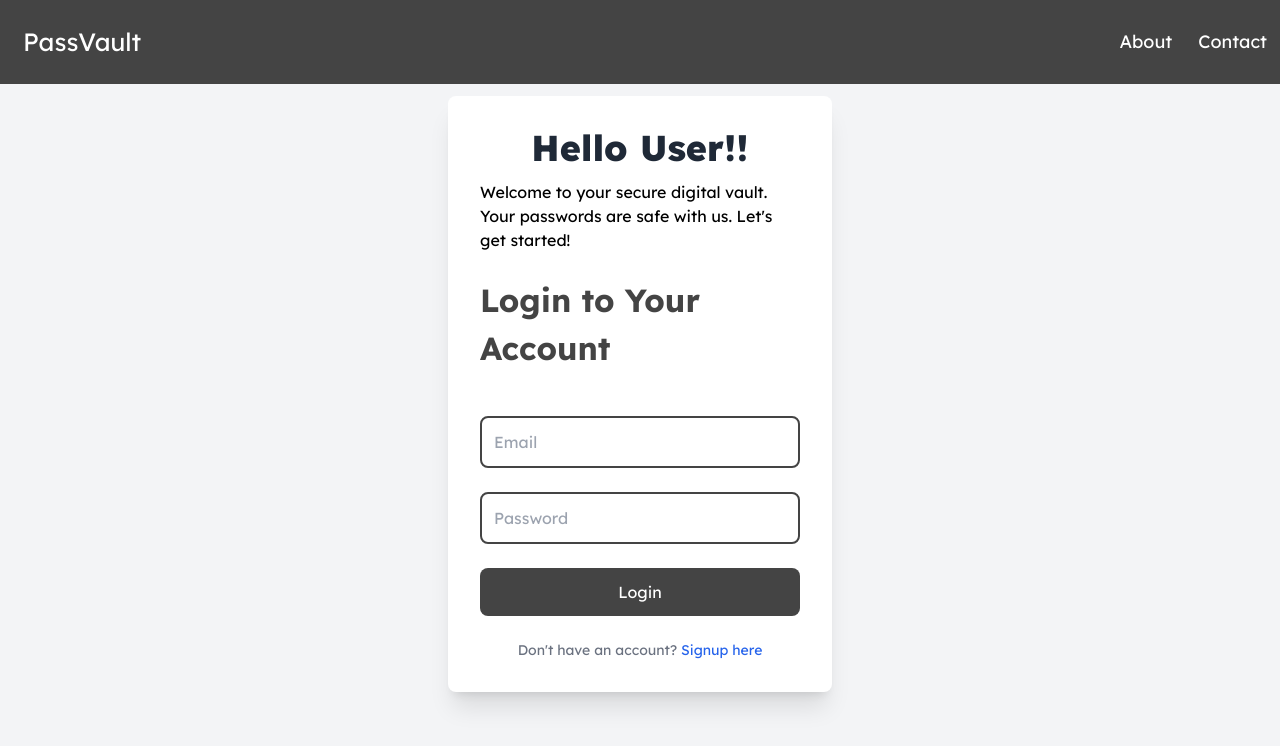
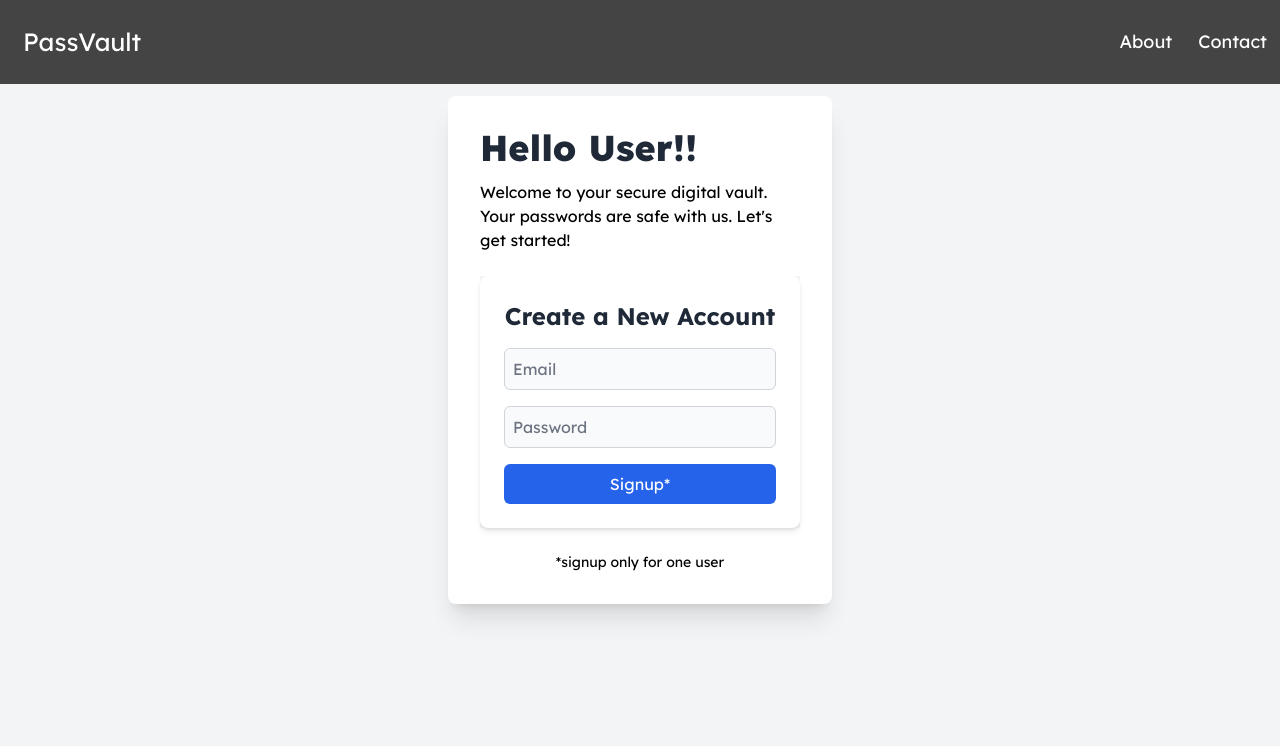
Before and after one commit to 213Hemant/PassVault, a plain HTML site: page index.html in a window 1280 px wide. Drawn offline with nearby package versions, Linux system fonts and the light colour scheme; a script that the page names is missing.

Commit message:
One time Signup

```diff
--- a/index.css
+++ /dev/null
@@ -1,54 +0,0 @@
-body {
-    background-color: #f4f4f4;
-    font-family: 'Inter', sans-serif;
-}
-.container {
-    max-width: 1280px;
-    margin: 0 auto;
-    padding: 30px;
-}
-.btn-custom {
-    background-color: #444444;
-    color: white;
-    padding: 10px 20px;
-    border-radius: 8px;
-    transition: background-color 0.3s ease;
-}
-.btn-custom:hover {
-    background-color: #2c2c2c;
-}
-.input-custom {
-    border: 2px solid #444444;
-    border-radius: 8px;
-    padding: 12px;
-    width: 100%;
-    transition: border-color 0.3s ease;
-}
-.input-custom:focus {
-    outline: none;
-    border-color: #333333;
-}
-.form-title {
-    color: #444444;
-    font-size: 2rem;
-    font-weight: bold;
-    margin-bottom: 20px;
-}
-.note-card {
-    background: #ffffff;
-    box-shadow: 0 2px 5px rgba(0, 0, 0, 0.1);
-    border-radius: 12px;
-    padding: 20px;
-    transition: transform 0.3s ease;
-}
-.note-card:hover {
-    transform: translateY(-10px);
-}
-.note-card h3 {
-    font-size: 1.5rem;
-    color: #333;
-}
-.note-card p {
-    font-size: 1rem;
-    color: #666;
-}
--- a/index.html
+++ b/index.html
@@ -6,7 +6,7 @@
         <meta name="viewport" content="width=device-width, initial-scale=1.0">
         <title>PassVault - Your Personal Password Manager</title>
         <link rel="stylesheet" href="pass.css">
-        <link rel="stylesheet" href="index.css">
+        <!-- <link rel="stylesheet" href="index.css"> -->
         <script src="https://cdn.tailwindcss.com"></script>
         <script type="module" src="fire.js" defer></script>
 
@@ -24,7 +24,7 @@
                     <li><a href="contact.html">Contact</a></li>
                 </ul>
             </nav>
-        <div class="container flex flex-col items-center justify-center bg-white shadow-xl rounded-lg p-8 my-3 w-full sm:w-96">
+        <div class="container mx-auto bg-white shadow-xl rounded-lg p-8 my-3 w-full sm:w-96">
             <!-- Notes Manager Header -->
             <h1 class="text-4xl font-extrabold text-gray-800 mb-3">Hello User!!</h1>
             <p>
@@ -36,22 +36,29 @@
 
 
             <!-- Login Form -->
-            <div id="login-form" class="w-full space-y-6">
-                <h2 class="form-title">Login to Your Account</h2>
-                <input type="email" class="input-custom" placeholder="Email" id="login-email">
-                <input type="password" class="input-custom" placeholder="Password" id="login-password">
-                <button id="submit-login" class="btn-custom w-full py-3">Login</button>
-                <p class="text-center text-sm text-gray-500">Don't have an account? <span id="signup-link" class="text-blue-600 cursor-pointer">Signup here</span></p>
+
+            <div class="flex justify-center bg-gray-100 max-h-screen">
+                <div id="login-form" class="bg-white text-gray-800 rounded-lg shadow-md p-6 space-y-4 w-full sm:w-96">
+                    <h2 class="form-title font-bold text-2xl text-center">Login to Your Account</h2>
+                    <input type="email" id="login-email" class="w-full p-2 rounded-md bg-gray-50 border border-gray-300 placeholder-gray-500 focus:outline-none focus:ring-2 focus:ring-blue-500" placeholder="Email">
+                    <input type="password" id="login-password" class="w-full p-2 rounded-md bg-gray-50 border border-gray-300 placeholder-gray-500 focus:outline-none focus:ring-2 focus:ring-blue-500" placeholder="Password">
+                    <button id="submit-login" class="w-full py-2 bg-blue-600 text-white rounded-md hover:bg-blue-700 focus:outline-none focus:ring-2 focus:ring-blue-500">Login*</button>
+                    <br>
+                    <p class="text-center text-sm">*only one user can signup</p>
+                </div>
             </div>
 
             <!-- Signup Form -->
-            <div id="signup-form" class="w-full space-y-6 hidden">
-                <h2 class="form-title">Create a new Account</h2>
-                <input type="email" class="input-custom" placeholder="Email" id="signup-email">
-                <input type="password" class="input-custom" placeholder="Password" id="signup-password">
-                <button id="submit-signup" class="btn-custom w-full py-3">Signup</button>
-                <p class="text-center text-sm text-gray-500">Already have an account? <span id="login-link" class="text-blue-600 cursor-pointer" >Login here</span></p>
+            <div class="flex justify-center bg-gray-100 max-h-screen">
+                <div id="signup-form" class="bg-white text-gray-800 rounded-lg shadow-md p-6 space-y-4 w-full sm:w-96 hidden">
+                    <h2 class="form-title font-bold text-2xl text-center">Create a New Account</h2>
+                    <input type="email" id="signup-email" class="w-full p-2 rounded-md bg-gray-50 border border-gray-300 placeholder-gray-500 focus:outline-none focus:ring-2 focus:ring-blue-500" placeholder="Email">
+                    <input type="password" id="signup-password" class="w-full p-2 rounded-md bg-gray-50 border border-gray-300 placeholder-gray-500 focus:outline-none focus:ring-2 focus:ring-blue-500" placeholder="Password">
+                    <button id="submit-signup" class="w-full py-2 bg-blue-600 text-white rounded-md hover:bg-blue-700 focus:outline-none focus:ring-2 focus:ring-blue-500">Signup*</button>
                 </div>
+            </div>
+            <br>
+            <p class="text-center text-sm">*signup only for one user</p>
 
             <script src="index.js"></script>
             <body>
--- a/index.js
+++ b/index.js
@@ -1,10 +1,69 @@
-// Show the correct form (Login/Signup)
-document.getElementById("signup-link").addEventListener("click", function () {
-    document.getElementById("login-form").classList.add("hidden");
-    document.getElementById("signup-form").classList.remove("hidden");
+// Get references to forms
+const loginForm = document.getElementById("login-form");
+const signupForm = document.getElementById("signup-form");
 
+const loginbtn = document.getElementById("submit-login");
+const signupbtn = document.getElementById("submit-signup");
+
+// Check if the forms exist in the DOM
+if (!loginForm || !signupForm) {
+    console.error("Forms not found in the DOM. Ensure both login and signup forms are present.");
+} else {
+    console.log("Forms found: login-form and signup-form");
+}
+
+// Get the current state from localStorage
+const isLoggedIn = localStorage.getItem("isLoggedIn");
+console.log("Current login state from localStorage:", isLoggedIn);
+
+// Page load logic: Determine which form to display
+document.addEventListener("DOMContentLoaded", () => {
+    console.log("DOM fully loaded. Checking user login state...");
+
+    if (isLoggedIn === "true") {
+        console.log("User had signed up. Showing login form.");
+        signupForm.classList.add("hidden");
+        loginForm.classList.remove("hidden");
+    } else {
+        console.log("User has not signup. Showing signup form.");
+        signupForm.classList.remove("hidden");
+        loginForm.classList.add("hidden");
+    }
 });
-document.getElementById("login-link").addEventListener("click", function () {
-    document.getElementById("signup-form").classList.add("hidden");
-    document.getElementById("login-form").classList.remove("hidden");
+
+// Handle signup form submission
+signupbtn.addEventListener("click", (e) => {
+    console.log("Signup form submitted.");
+
+    e.preventDefault(); // Prevent the default form submission
+    console.log("Signup form submission prevented.");
+
+    // Simulate signup (state update)
+    localStorage.setItem("isLoggedIn", "false"); // User has signed up but not logged in yet
+    console.log("User signup successful. Setting isLoggedIn to 'false' in localStorage.");
+
+    alert("Signup successful! Please log in.");
+
+    // Show login form after signup
+    signupForm.classList.add("hidden");
+    loginForm.classList.remove("hidden");
+    console.log("Signup form hidden, login form shown.");
 });
+
+// Handle login form submission
+loginbtn.addEventListener("click", (e) => {
+    console.log("Login form submitted.");
+
+    e.preventDefault(); // Prevent the default form submission
+    console.log("Login form submission prevented.");
+
+    // Simulate login (state update)
+    localStorage.setItem("isLoggedIn", "true"); // User is now logged in
+    console.log("User login successful. Setting isLoggedIn to 'true' in localStorage.");
+
+    alert("Login successful! Redirecting...");
+
+    // Redirect to the protected page (uncomment the next line for actual redirection)
+    console.log("Redirecting to pass.html...");
+    // window.location.href = "pass.html"; // Uncomment this line to redirect to a protected page after login
+});
```
Also changed, not shown: pass.html (+1 -0 lines), 1 other file. Lines whose indentation alone changed are shown as unchanged.
